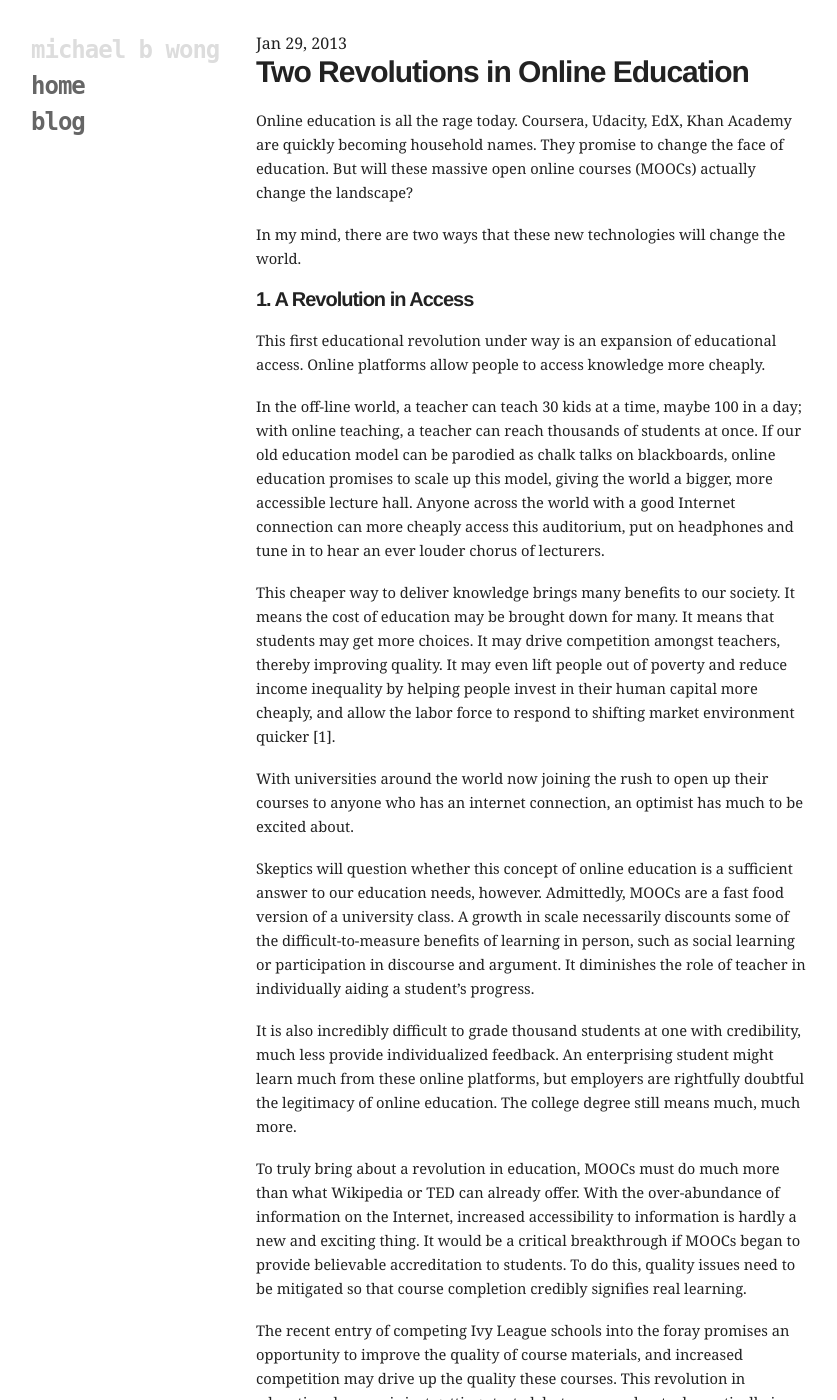
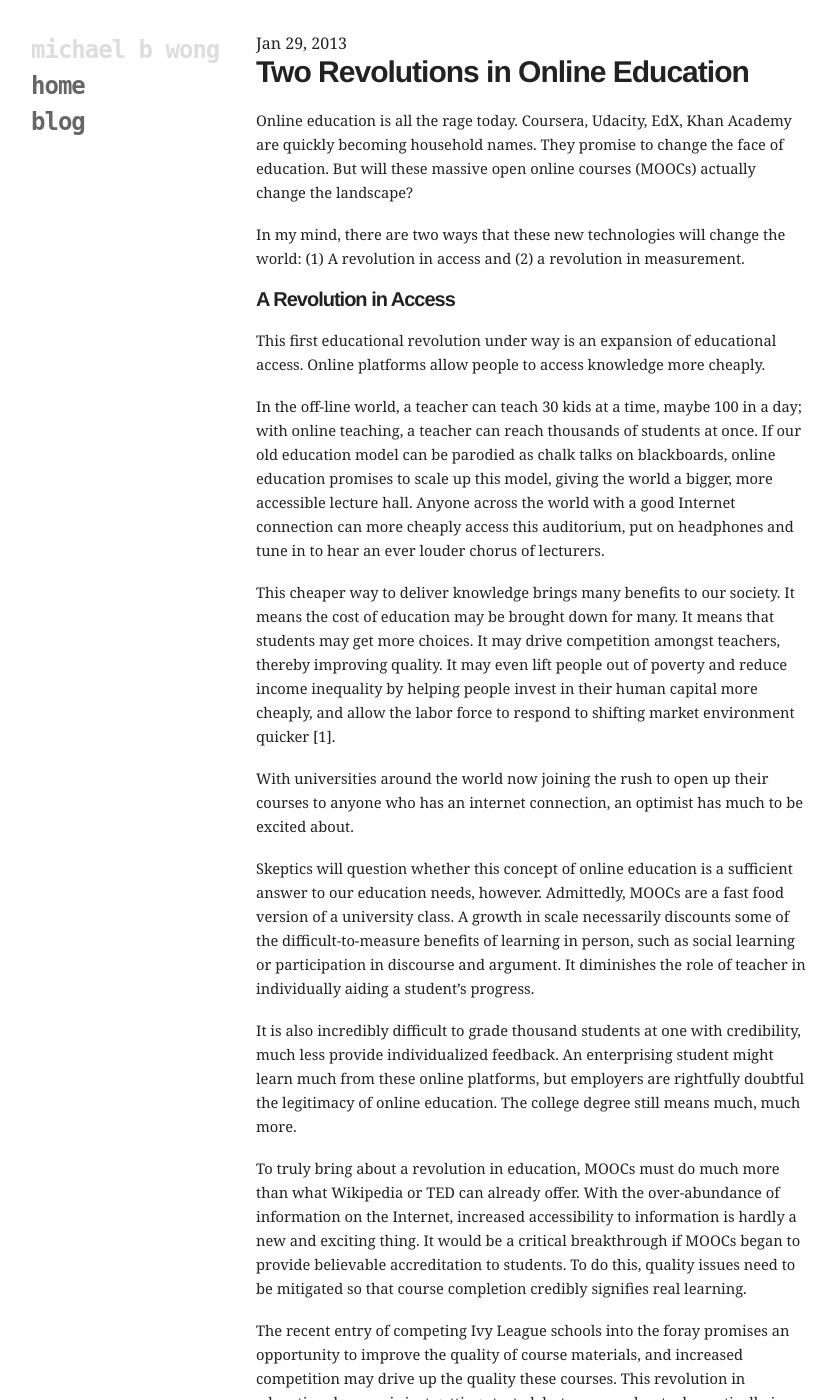
Before and after one commit to mbwong/mbwong.github.com, a Jekyll site: the page built from _posts/2013-01-29-two-concepts-of-online-education.md, in a window 1280 px wide and 1400 px high. Shown: the whole window, without its empty margins (94-931 px from the left). Built offline with Jekyll 4.4.1, drawn with Linux system fonts in a browser that asks for light colours; some of the changed text lies outside the part shown.

Commit message:
Update _posts/2013-01-29-two-concepts-of-online-education.md

```diff
--- a/_posts/2013-01-29-two-concepts-of-online-education.md
+++ b/_posts/2013-01-29-two-concepts-of-online-education.md
@@ -12,9 +12,9 @@ the face of education. But will these massive open online courses (MOOCs)
 actually change the landscape?
 
 In my mind, there are two ways that these new technologies
-will change the world.
+will change the world: (1) A revolution in access and (2) a revolution in measurement.
 
-## 1. A Revolution in Access
+## A Revolution in Access
 
 This first educational revolution under way is an expansion of educational access.
 Online platforms allow people to access knowledge more cheaply.
```
Also changed, not shown: other parts of _posts/2013-01-29-two-concepts-of-online-education.md (+1 -1 lines).
